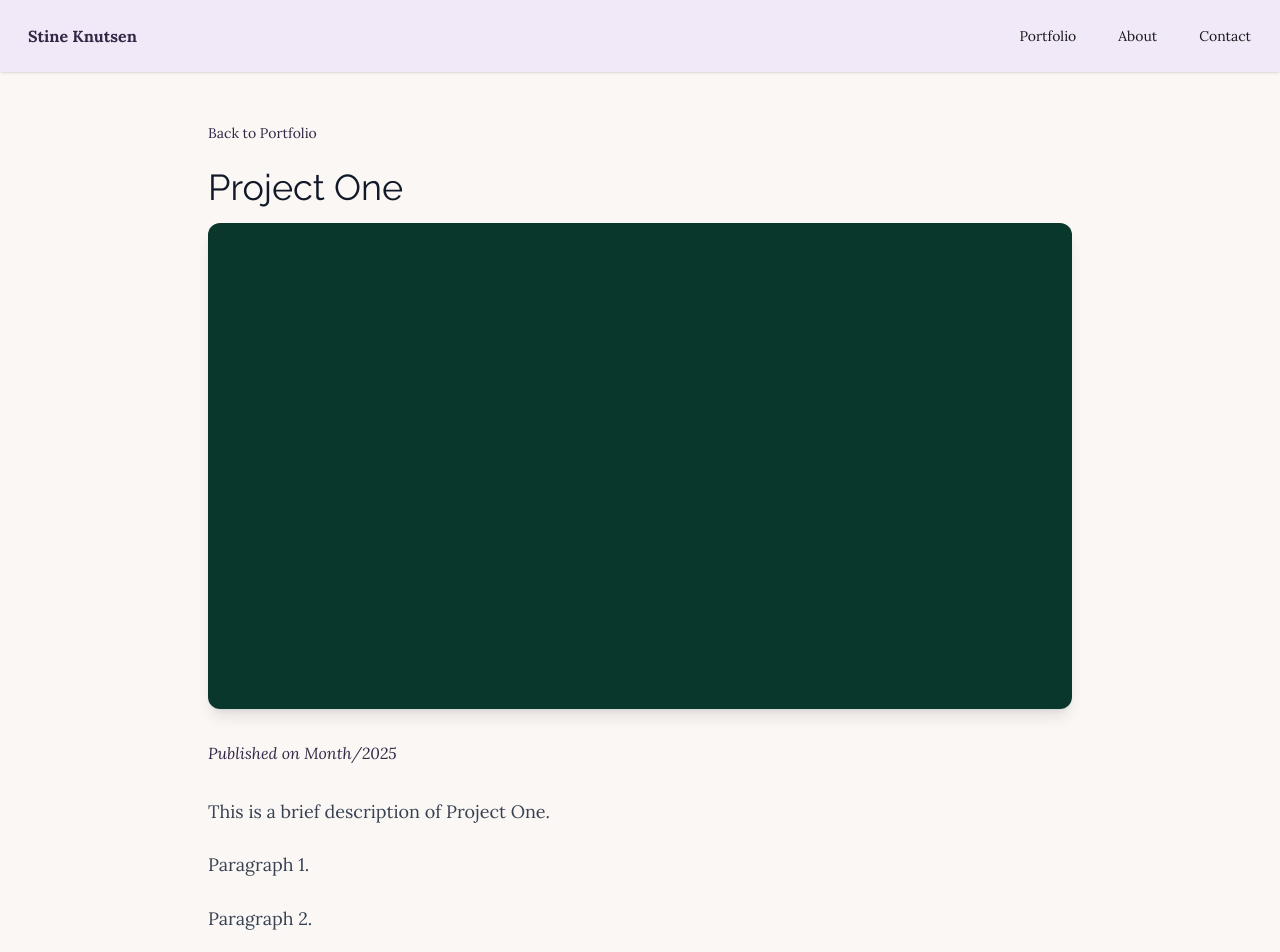
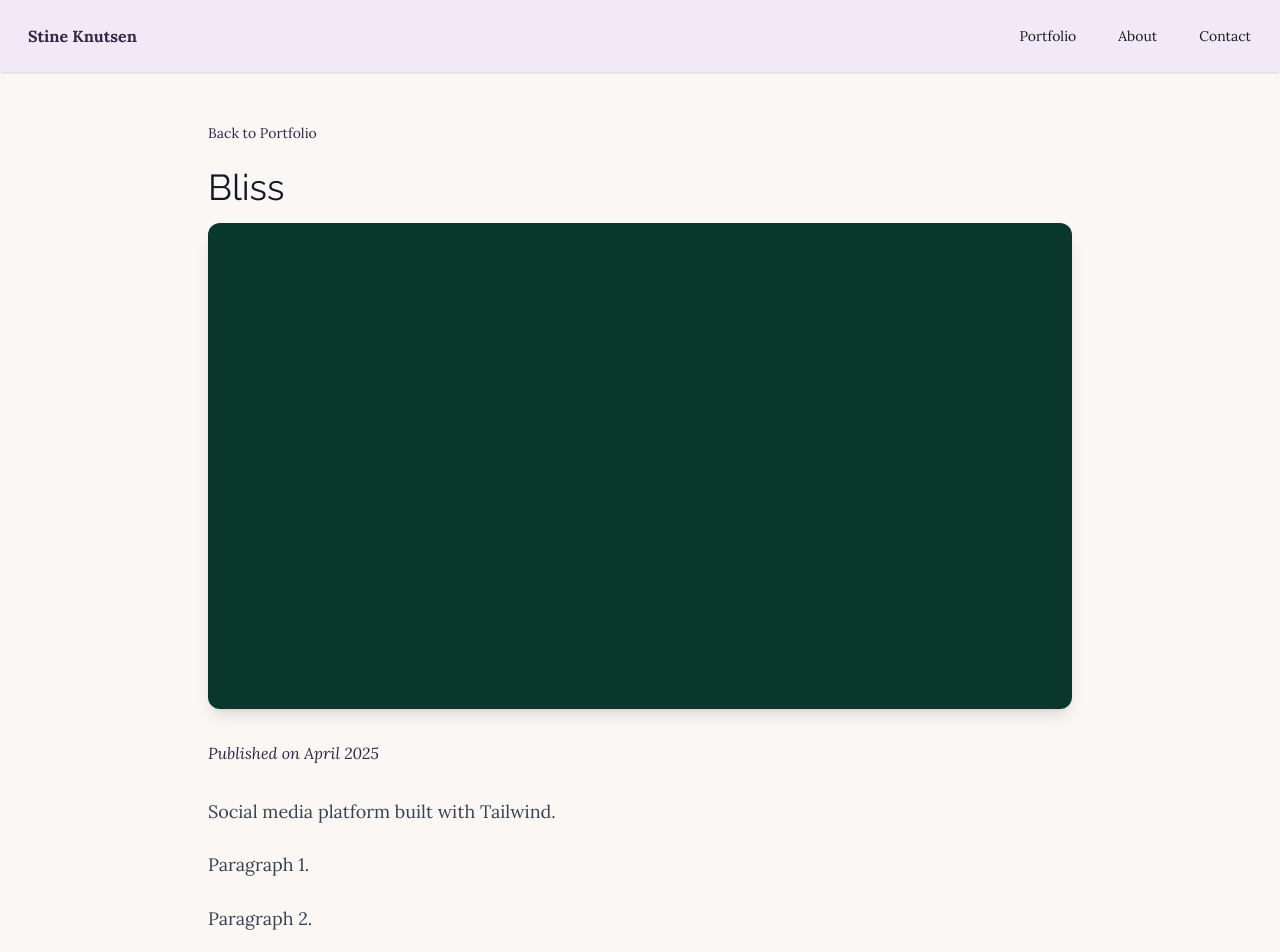
Before and after one commit to stineknutsen/portfolio-2, a React (Vite) app in the folder portfolio/: page /projects/1 in a window 1280 px wide. Shown: the top 952 px of the page. Built offline with nearby package versions, Linux system fonts and the light colour scheme.

Commit message:
add real dates, titles and descriptions

```diff
--- a/portfolio/src/projectsData.js
+++ b/portfolio/src/projectsData.js
@@ -7,34 +7,34 @@ import placeholder from "./assets/placeholder.png";
 export const projects = [
   {
     id: 1,
-    title: "Project One",
+    title: "Bliss",
     //image: img1,
     image: placeholder,
-    description: "This is a brief description of Project One.",
+    description: "Social media platform built with Tailwind.",
     content: ["Paragraph 1.", "Paragraph 2."],
-    date: "Month/2025",
+    date: "April 2025",
     live: "https://google.com",
     github: "https://github.com",
   },
   {
     id: 2,
-    title: "Project Two",
+    title: "Auctioneer",
     //image: img2,
     image: placeholder,
-    description: "This is a brief description of Project Two.",
+    description: "Auction website built with Tailwind and vanilla JS.",
     content: ["Paragraph 1.", "Paragraph 2."],
-    date: "Month/2025",
+    date: "May 2025",
     live: "https://google.com",
     github: "https://github.com",
   },
   {
     id: 3,
-    title: "Project Three",
+    title: "Shoply",
     //image: img3,
     image: placeholder,
-    description: "This is a brief description of Project Three.",
+    description: "E-commerce website built with React.",
     content: ["Paragraph 1.", "Paragraph 2."],
-    date: "Month/2025",
+    date: "September 2025",
     live: "https://google.com",
     github: "https://github.com",
   },
```
